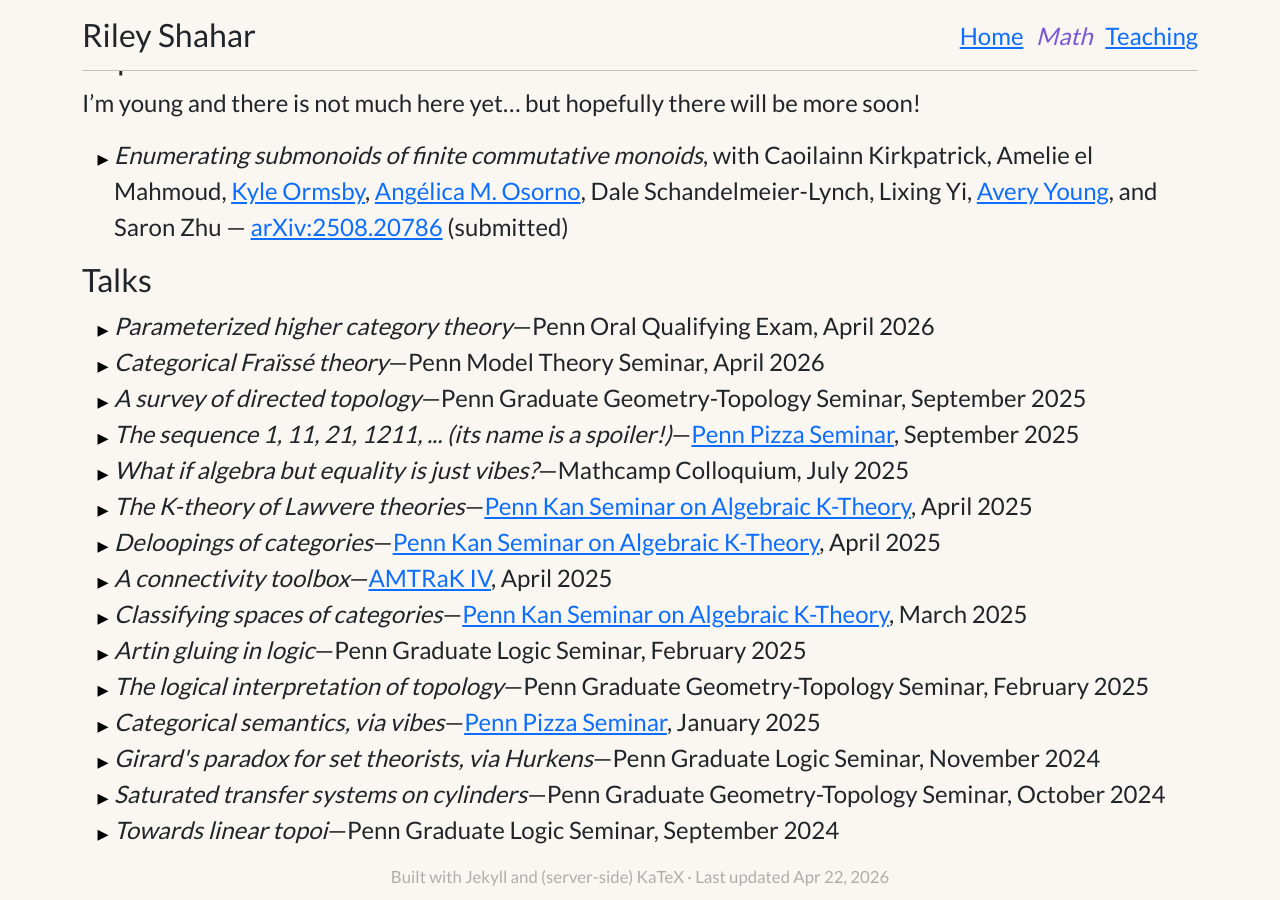
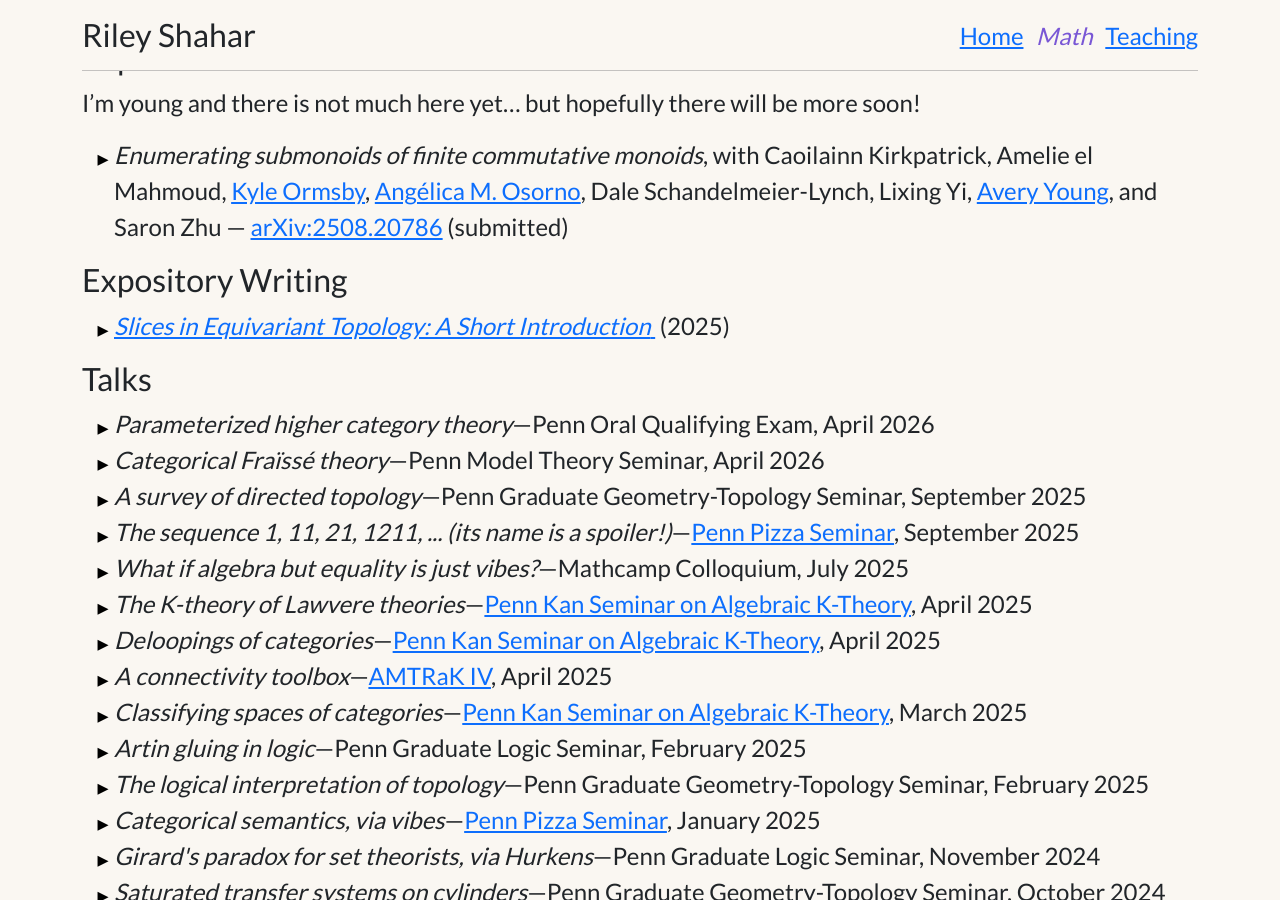
Before and after one commit to rileyshahar/website, a Jekyll site: the page built from math.md, in a window 1280 px wide and 900 px high, scrolled down 506 px. Built offline with Jekyll 4.4.1, drawn with Linux system fonts in a browser that asks for light colours.

Commit message:
add expository writing

```diff
--- /dev/null
+++ b/_data/expository-writing.yaml
@@ -0,0 +1,5 @@
+- title: "Slices in Equivariant Topology: A Short Introduction"
+  year: 2025
+  abstract:
+    We introduce, with many examples, the slice theorem for (nice) $$G$$-spaces.
+  pdf: slices-in-equivariant-topology.pdf
--- a/math.md
+++ b/math.md
@@ -98,6 +98,33 @@ soon!
 {%- endfor -%}
 </ul>
 
+## Expository Writing
+
+<ul>
+{%- assign expos = site.data.expository-writing | sort: "date" | reverse -%}
+{%- for p in expos -%}
+  {%- assign uid = "desc-" | append: p.title | append: "-" | append: p.year | slugify -%}
+  <li>
+    {% capture label %}
+    {% if p.pdf %}<a href="assets/{{ p.pdf }}">{% endif %}
+    <em>{{ p.title }}</em>
+    {% if p.pdf %}</a>{% endif %}
+    {%- if p.coauthors and p.coauthors.size > 0 -%}
+      , with {{ " " }}
+      {%- assign list=p.coauthors -%}
+      {%- include comma-sep.html list=list -%}
+    {%- endif -%}
+    {%- if p.notes %} — {{ p.notes }} {% endif -%}
+    &nbsp;({{ p.year }})
+    {% endcapture %}
+
+    {%- assign sr = "Toggle abstract for " | append: p.title -%}
+    {%- include toggle.html label=label sr=sr body=p.abstract uid=uid quote=1 -%}
+
+  </li>
+{%- endfor -%}
+</ul>
+
 ## Talks
 
 <ul>
```
Also changed, not shown: .github/workflows/jekyll.yml, 1 other file.
